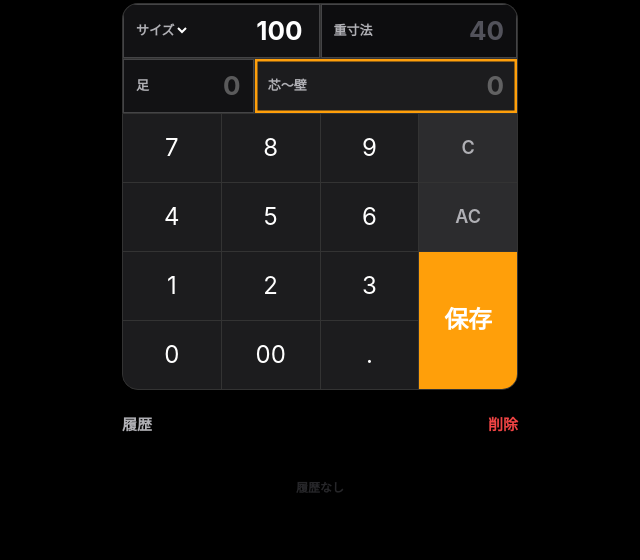
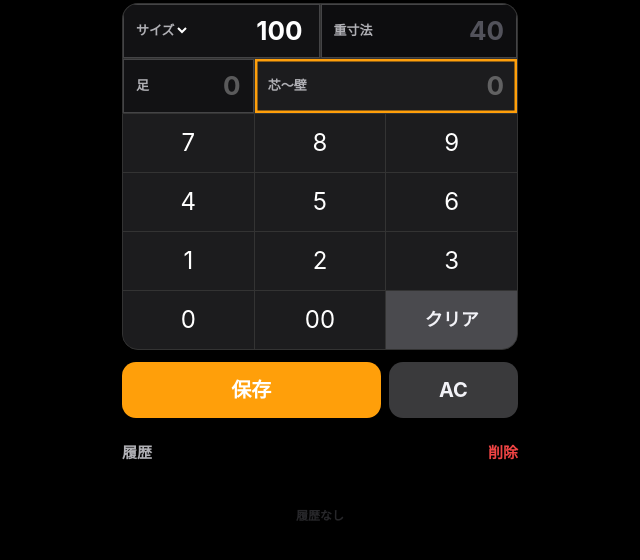
Before and after one commit to hirmy630-droid/asierubo-and, a plain HTML site: page index.html in a window 1280 px wide. Shown: the part 184-744 px from the top of the page, without its empty margins (320-960 px from the left). Drawn offline with nearby package versions, Linux system fonts and the light colour scheme.

Commit message:
Add files via upload

```diff
--- a/index.html
+++ b/index.html
@@ -214,7 +214,7 @@
         /* テンキー */
         .keypad-container {
             display: grid;
-            grid-template-columns: repeat(4, 1fr);
+            grid-template-columns: repeat(3, 1fr);
             gap: 1px;
             background: var(--ios-border);
             margin: 0 12px 12px;
@@ -226,7 +226,7 @@
         .key-btn {
             background: #1c1c1e;
             color: white;
-            height: 68px;
+            height: 58px;
             font-size: 24px;
             display: flex;
             align-items: center;
@@ -236,6 +236,23 @@
         .key-btn:active { background: #333; }
         .key-btn.orange { background: var(--ios-orange); font-weight: 700; }
         .key-btn.gray { background: #2c2c2e; color: var(--label-gray); font-size: 18px; font-weight: 600; }
+        .key-btn.clear-light { background: #4a4a4e; color: #f2f2f7; font-size: 18px; font-weight: 700; }
+        .action-row {
+            display: grid;
+            grid-template-columns: 2fr 1fr;
+            gap: 8px;
+            margin: 0 12px 12px;
+        }
+        .action-btn {
+            border: none;
+            border-radius: 14px;
+            height: 56px;
+            font-size: 20px;
+            font-weight: 700;
+            color: #fff;
+        }
+        .action-btn.save { background: var(--ios-orange); }
+        .action-btn.ac { background: #3a3a3c; color: #f2f2f7; }
 
         /* 履歴 */
         .history-area { padding: 12px; background: #000; }
@@ -273,7 +290,6 @@
 <link rel="apple-touch-icon" sizes="180x180" href="icon-180.png">
 <link rel="icon" type="image/png" sizes="192x192" href="icon-192.png">
 <link rel="icon" type="image/png" sizes="512x512" href="icon-512.png">
-<link rel="apple-touch-startup-image" href="splash-1170x2532.png">
 <meta name="format-detection" content="telephone=no">
 <style>
 #installBtn{
@@ -363,21 +379,23 @@ if ('serviceWorker' in navigator) {
                 <button class="key-btn" onclick="pressKey('7')">7</button>
                 <button class="key-btn" onclick="pressKey('8')">8</button>
                 <button class="key-btn" onclick="pressKey('9')">9</button>
-                <button class="key-btn gray" onclick="pressKey('backspace')">C</button>
 
                 <button class="key-btn" onclick="pressKey('4')">4</button>
                 <button class="key-btn" onclick="pressKey('5')">5</button>
                 <button class="key-btn" onclick="pressKey('6')">6</button>
-                <button class="key-btn gray" onclick="pressKey('clear')">AC</button>
 
                 <button class="key-btn" onclick="pressKey('1')">1</button>
                 <button class="key-btn" onclick="pressKey('2')">2</button>
                 <button class="key-btn" onclick="pressKey('3')">3</button>
-                <button class="key-btn orange row-span-2 h-full" id="enter-btn-label" onclick="pressKey('enter')">保存</button>
 
                 <button class="key-btn" onclick="pressKey('0')">0</button>
                 <button class="key-btn" onclick="pressKey('00')">00</button>
-                <button class="key-btn" onclick="pressKey('.')">.</button>
+                <button class="key-btn clear-light" onclick="pressKey('clear')">クリア</button>
+            </div>
+
+            <div class="action-row">
+                <button class="action-btn save" id="enter-btn-label" onclick="pressKey('enter')">保存</button>
+                <button class="action-btn ac" onclick="pressKey('allclear')">AC</button>
             </div>
 
             <!-- 履歴 -->
@@ -427,14 +445,21 @@ if ('serviceWorker' in navigator) {
         isOverwriteMode = true;
 
         const enterLabel = document.getElementById('enter-btn-label');
-        enterLabel.innerText = (focusedInputId.startsWith('leg-input')) ? '⏎' : '保存';
+        enterLabel.innerText = '保存';
     }
 
     function pressKey(key) {
         let val = inputs[focusedInputId] || '';
 
-        if (key === 'clear' || key === 'backspace') {
-            // AC または C キー: 現在の入力枠をクリア
+        if (key === 'allclear') {
+            inputs[`leg-input-${currentTab}`] = '';
+            inputs[`main-input-${currentTab}`] = '';
+            updateDisplay('leg-input', '');
+            updateDisplay('main-input', '');
+            isOverwriteMode = true;
+            elbowCalc();
+            return;
+        } else if (key === 'clear' || key === 'backspace') {
             val = '';
             isOverwriteMode = true;
         } else if (key === 'enter') {
--- a/sw.js
+++ b/sw.js
@@ -1,13 +1,11 @@
-const CACHE_NAME = 'ashi-elbow-complete-v1';
+const CACHE_NAME = 'ashi-elbow-complete-v2';
 const APP_SHELL = [
   './',
   './index.html',
   './manifest.json',
   './icon-180.png',
   './icon-192.png',
-  './icon-512.png',
-  './icon-1024.png',
-  './splash-1170x2532.png'
+  './icon-512.png'
 ];
 
 self.addEventListener('install', (event) => {
```
Also changed, not shown: manifest.json.
